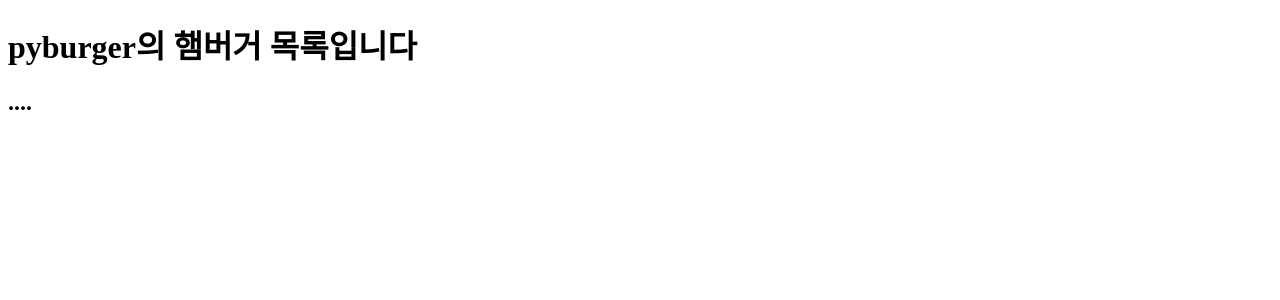
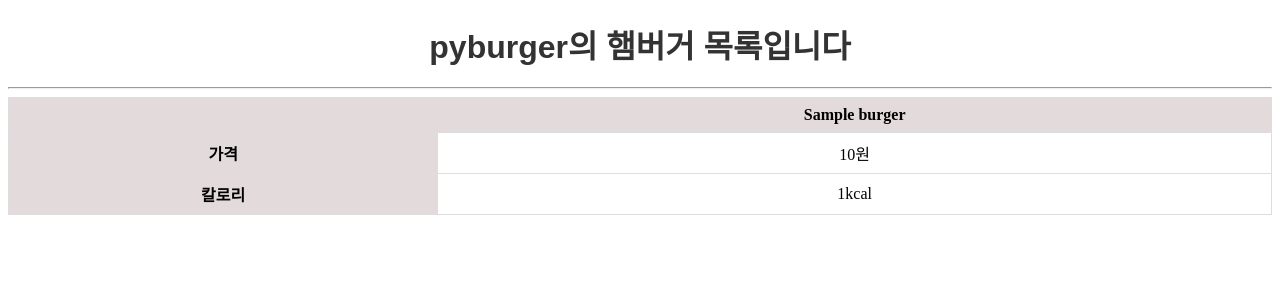
Before and after one commit to SSUMINIs/pyburger, a Django app: page /burgers/ in a window 1280 px wide. Shown: the top 300 px of the page. Run offline with Django 4.2, Linux system fonts and the light colour scheme; tables that the repository leaves empty hold one stand-in row (values such as "Sample post").

Commit message:
UPDATED : new files

```diff
--- a/config/urls.py
+++ b/config/urls.py
@@ -16,11 +16,12 @@ Including another URLconf
 """
 from django.contrib import admin
 from django.urls import path
-from config.views import main, burger_list
+from config.views import main, burger_list, burger_search
 
 urlpatterns = [
     path("admin/", admin.site.urls),
     path("", main),
     path("burgers/", burger_list),
+    path("search/", burger_search),
 
 ]
--- a/config/views.py
+++ b/config/views.py
@@ -4,10 +4,36 @@
 
 # from django.http import HttpResponse
 from django.shortcuts import render
+from burgers.models import Burger
+#import pandas as pd
 
 def main(request):
     #return HttpResponse("안녕하세요, pyburger입니다")
     return render(request, "main.html")
 def burger_list(request):
     #return HttpResponse("pyburger의 햄버거 목록입니다")
-    return render(request, "burger_list.html")
+    burgers = Burger.objects.all()
+    print("전체 햄버거 목록 : ", burgers)
+    context = {
+        "burgers":burgers,
+    }
+    return render(request, "burger_list.html", context)
+'''def burger_list(request):
+    burgers = Burger.objects.all().values()
+    data = pd.DataFrame(burgers)
+    context = {
+        "burgers":data.to_html(classes="table table-striped table-hover", index=False, justify="match-parent")
+    }
+    return render(request, "burger_list.html", context)'''
+def burger_search(request):
+    keyword = request.GET.get("keyword")
+    #print(keyword)
+    if keyword is not None:
+        burgers = Burger.objects.filter(name__contains=keyword)
+    else:
+        burgers = Burger.objects.none()
+    #print(burgers)
+    context = {
+        "burgers" : burgers,
+    }
+    return render(request, "burger_search.html",context)
--- a/templates/burger_list.html
+++ b/templates/burger_list.html
@@ -1,7 +1,62 @@
 <!doctype html>
 <html lang="ko">
+<!--<head>
+    <link href="https://cdn.jsdelivr.net/npm/bootstrap@5.1.3/dist/css/bootstrap.min.css" rel="stylesheet" integrity="sha384-1BmE4kWBq78iYhFldvKuhfTAU6auU8tT94WrHftjDbrCEXSU1oBoqyl2QvZ6jIW3" crossorigin="anonymous">
+</head>-->
+    <style>
+         h1 {
+            color: #333;
+            font-family: 'Arial', sans-serif;
+            font-size: 2em;
+            font-weight: bold;
+            text-align: center;
+            margin-bottom: 20px;
+        }
+        table {
+            width: 100%;
+            border-collapse: collapse;
+            margin-bottom: 50px;
+        }
+
+        th, td {
+            border: 1px solid #ddd;
+            padding: 8px;
+            text-align: center;
+        }
+
+        th {
+            background-color: #e3dbdb;
+        }
+    </style>
 <body>
     <h1>pyburger의 햄버거 목록입니다</h1>
-    <h2>....</h2>
+    <hr>
+        <table>
+            <tr>
+                <th></th>
+                {% for burger in burgers %}
+                    <th>{{burger.name}}</th>
+                {% endfor %}
+            </tr>
+            <tr>
+                <th>가격</th>
+                {% for burger in burgers %}
+                <td>{{burger.price}}원</td>
+                {% endfor %}
+            </tr>
+            <tr>
+                <th>칼로리</th>
+                {% for burger in burgers %}
+                <td>{{burger.calories}}kcal</td>
+                {% endfor %}
+            </tr>
+        </table>
 </body>
 </html>
+<!--<body>
+    <h1>pyburger의 햄버거 목록입니다</h1>
+    #<<div>{{burgers}}</div>
+    <hr>
+    {{burgers|safe}}
+</body>
+</html>-->
```
Also changed, not shown: templates/burger_search.html (added, +27 -0 lines).
